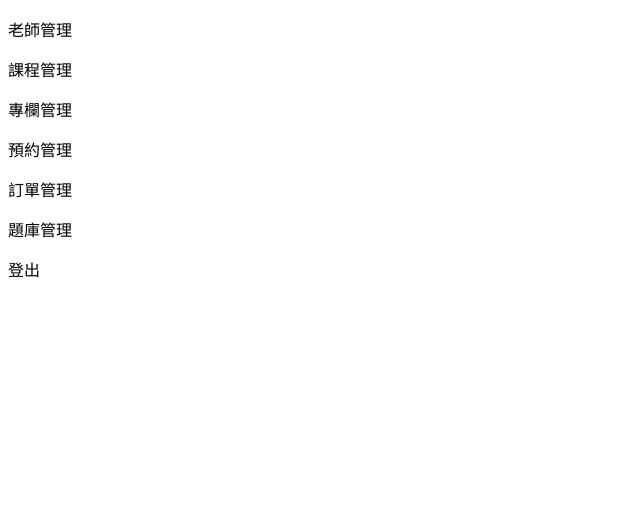
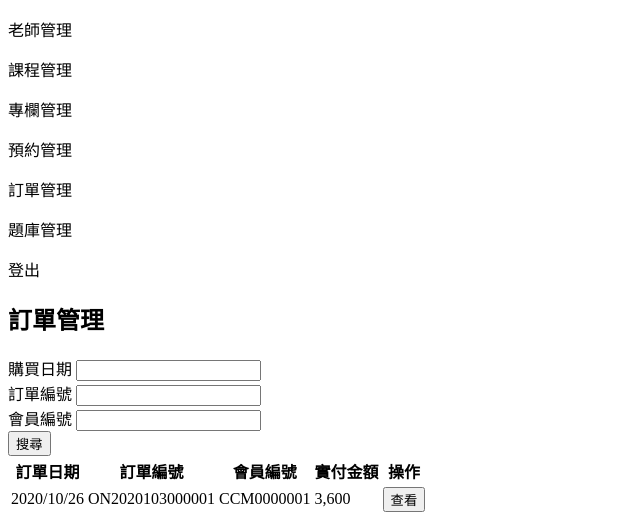
Before and after one commit to Alanwei0502/CruiseCoder, a PHP site: page /order.php in a window 1280 px wide. Shown: the part 423-946 px from the top of the page, without its empty margins (0-640 px from the left). Before the commit the page ends 701 px from the top, so only its background shows below. Run offline with PHP 8.4, Linux system fonts and the light colour scheme; some libraries are stand-ins or nearby versions.

Commit message:
2020/11/21 後台

```diff
--- a/backEnd/order.php
+++ b/backEnd/order.php
@@ -9,19 +9,65 @@
   <meta charset="UTF-8">
   <meta name="viewport" content="width=device-width, initial-scale=1.0">
   <title>後台 | 訂單管理</title>
+  <link href="http://ajax.googleapis.com/ajax/libs/jqueryui/1.10.2/themes/hot-sneaks/jquery-ui.css" rel="stylesheet">
+  <script type="text/javascript" src="http://ajax.googleapis.com/ajax/libs/jquery/1.9.1/jquery.min.js"></script>
+  <script type="text/javascript" src="http://ajax.googleapis.com/ajax/libs/jqueryui/1.10.2/jquery-ui.min.js"></script>
+  <link rel="stylesheet" href="./../css/main2.css">
 </head>
 
 <body>
-  <div class="backEndWrap">
+  <div class="backEndWrap order">
     <?php
     include('layout/sideBar.php'); //aside
     ?>
 
     <main>
-      <!-- 在這裡面codeing -->
+      <!-- 在這裡面coding -->
+      <h2>訂單管理</h2>
+      <div class="filter">
+        <div class="date">
+          <label for="">購買日期</label>
+          <input type="text" id="datepicker1" readonly="true">
+        </div>
+        <div class="orderNum">
+          <label for="">訂單編號</label>
+          <input type="text">
+        </div>
+        <div class="memberNum">
+          <label for="">會員編號</label>
+          <input type="text">
+        </div>
+        <button>
+          搜尋
+        </button>
+      </div>
+      <div class="searchResult">
+        <table>
+          <thead>
+            <tr>
+              <th>訂單日期</th>
+              <th>訂單編號</th>
+              <th>會員編號</th>
+              <th>實付金額</th>
+              <th>操作</th>
+            </tr>
+          </thead>
+          <tbody>
+            <tr>
+              <td>2020/10/26</td>
+              <td>ON2020103000001</td>
+              <td>CCM0000001</td>
+              <td>3,600</td>
+              <td><button>查看</button></td>
+            </tr>
+          </tbody>
+        </table>
+      </div>
 
-    </main><!-- 在這裡面codeing -->
+    </main><!-- 在這裡面coding -->
   </div>
+  <script src="./../js/datepicker.js"></script>
+
 </body>
 
 </html>
```
Also changed, not shown: sass/backpages/_order.scss (+103 -0 lines), backEnd/reservation.php (line endings or trailing spaces).
